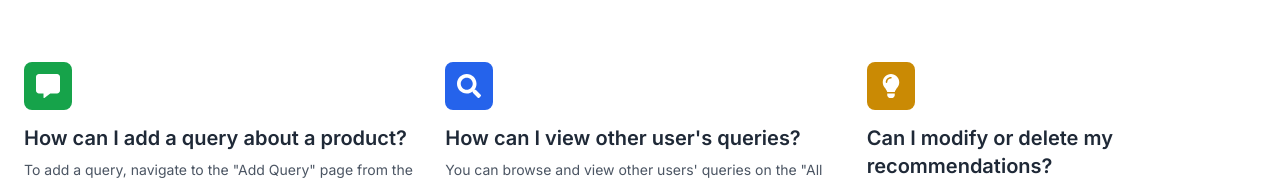
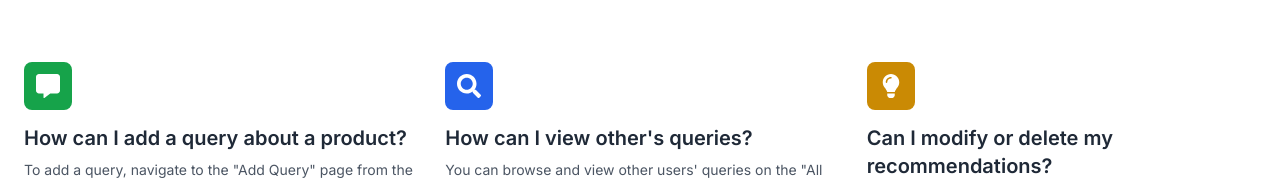
Before and after one commit to alamin6688/query-hub, a React (Vite) app: page / in a window 1280 px wide. Shown: the part 1460-1642 px from the top of the page. Built offline with nearby package versions, Linux system fonts and the light colour scheme; no server answers.

Commit message:
Bugs fixed

```diff
--- a/src/Pages/AddQuery/AddQuery.jsx
+++ b/src/Pages/AddQuery/AddQuery.jsx
@@ -49,7 +49,7 @@ const AddQuery = () => {
           <h2 className="text-2xl text-center font-extrabold lg:text-3xl text-gray-700 py-4 font-poppins">
             Add Product Query
           </h2>
-          <hr className="mt-2" />
+          <hr className="mt-2"/>
 
           <form onSubmit={handleSubmit}>
             <div className="grid grid-cols-1 gap-6 mt-4 sm:grid-cols-2">
--- a/src/Pages/Home/FAQ/FAQ.jsx
+++ b/src/Pages/Home/FAQ/FAQ.jsx
@@ -49,7 +49,7 @@ const FAQ = () => {
 
             <div>
               <h1 className="text-xl font-semibold text-gray-800">
-                How can I view other user's queries?
+                How can I view other's queries?
               </h1>
               <p className="mt-2 text-sm text-gray-600">
                 You can browse and view other users' queries on the "All
```
